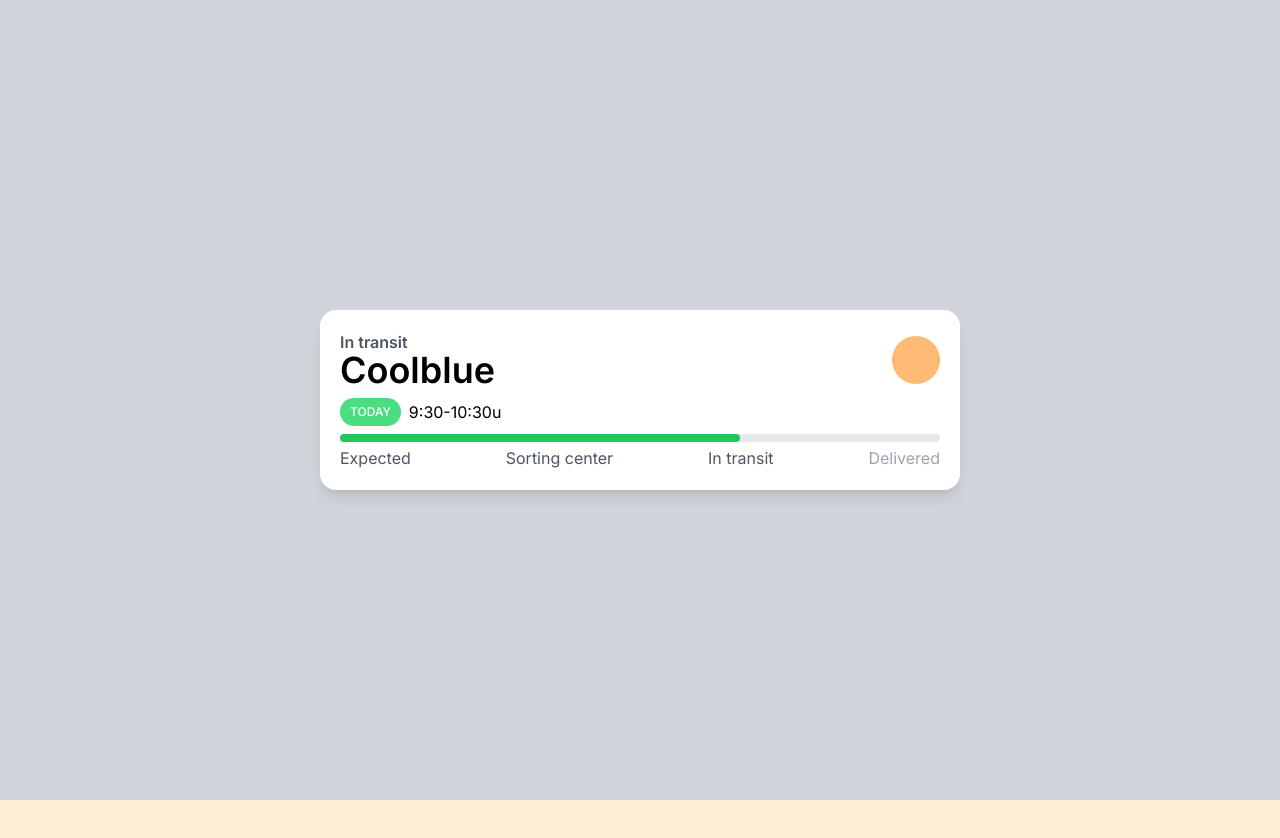
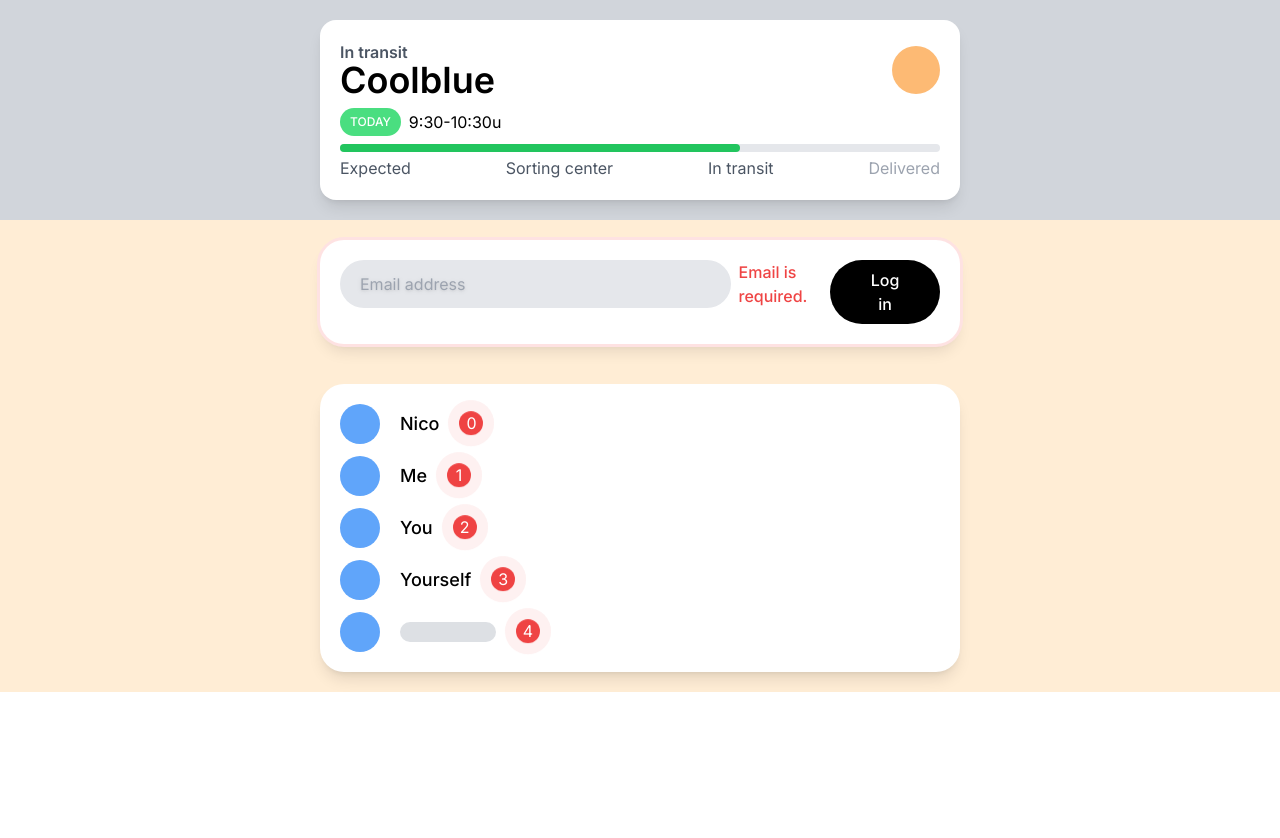
Before and after one commit to islanderian/carrot-market-reloaded, a Next.js app: page / in a window 1280 px wide. Shown: the top 838 px of the page. After the commit the page ends 800 px from the top, so only its background shows below. Built offline with nearby package versions, Linux system fonts and the light colour scheme.

Commit message:
#3.8 Lists and Animation

```diff
--- a/app/page.tsx
+++ b/app/page.tsx
@@ -2,28 +2,28 @@
   return (
     <main>
       {/* Card Component */}
-      <div className="bg-gray-300 h-screen flex items-center justify-center p-5">
-        <div className="bg-white w-full shadow-lg p-5 rounded-2xl max-w-screen-sm">
-          <div className="flex justify-between items-center">
+      <div className="flex items-center justify-center p-5 bg-gray-300">
+        <div className="w-full max-w-screen-sm p-5 bg-white shadow-lg rounded-2xl">
+          <div className="flex items-center justify-between">
             <div className="flex flex-col">
-              <span className="text-gray-600 font-semibold -mb-1">
+              <span className="-mb-1 font-semibold text-gray-600">
                 In transit
               </span>
               <span className="text-4xl font-semibold">Coolblue</span>
             </div>
-            <div className="size-12 bg-orange-300 rounded-full" />
+            <div className="bg-orange-300 rounded-full size-12" />
           </div>
-          <div className="my-2 flex items-center gap-2">
+          <div className="flex items-center gap-2 my-2">
             <span className="bg-green-400 text-white uppercase px-2.5 py-1.5 text-xs font-medium rounded-full">
               Today
             </span>
             <span>9:30-10:30u</span>
           </div>
           <div className="relative">
-            <div className="bg-gray-200 w-full h-2 rounded-full absolute" />
-            <div className="bg-green-500 w-2/3 h-2 rounded-full absolute" />
+            <div className="absolute w-full h-2 bg-gray-200 rounded-full" />
+            <div className="absolute w-2/3 h-2 bg-green-500 rounded-full" />
           </div>
-          <div className="flex justify-between items-center mt-5 text-gray-600">
+          <div className="flex items-center justify-between mt-5 text-gray-600">
             <span>Expected</span>
             <span>Sorting center</span>
             <span>In transit</span>
@@ -32,20 +32,40 @@
         </div>
       </div>
       {/* Input */}
-      <div className="bg-gray-100 h-screen flex items-center justify-center p-5 sm:bg-red-100 md:bg-green-100 lg:bg-cyan-100 xl:bg-orange-100 2xl:bg-purple-100">
+      <div className="flex items-center justify-center p-5 bg-gray-100 sm:bg-red-100 md:bg-green-100 lg:bg-cyan-100 xl:bg-orange-100 2xl:bg-purple-100">
         <div className="bg-white  shadow-lg p-5 rounded-3xl w-full max-w-screen-sm flex flex-col gap-2 md:flex-row *:outline-none has-[:invalid]:ring-red-100 ring ring-transparent transition-all">
           <input
-            className="w-full rounded-full h-12 bg-gray-200 pl-5 ring ring-transparent focus:ring-green-500 focus:ring-offset-2 transition-shadow placeholder:drop-shadow invalid:focus:ring-red-500 peer"
+            className="w-full h-12 pl-5 transition-shadow bg-gray-200 rounded-full ring ring-transparent focus:ring-green-500 focus:ring-offset-2 placeholder:drop-shadow invalid:focus:ring-red-500 peer"
             type="text"
             placeholder="Email address"
             required
           />
-          <span className="text-red-500 font-medium hidden peer-invalid:block">
+          <span className="hidden font-medium text-red-500 peer-invalid:block">
             Email is required.
           </span>
-          <button className="bg-black text-white py-2 rounded-full active:scale-90 transition-transform font-medium md:px-10">
+          <button className="py-2 font-medium text-white transition-transform bg-black rounded-full active:scale-90 md:px-10">
             Log in
           </button>
+        </div>
+      </div>
+      {/* List */}
+      <div className="flex items-center justify-center p-5 bg-gray-100 sm:bg-red-100 md:bg-green-100 lg:bg-cyan-100 xl:bg-orange-100 2xl:bg-purple-100">
+        <div className="flex flex-col w-full max-w-screen-sm gap-3 p-5 bg-white shadow-lg rounded-3xl">
+          {["Nico", "Me", "You", "Yourself", ""].map((person, index) => (
+            <div
+              key={index}
+              className="flex items-center gap-5 last:border-0 last:pb-0"
+            >
+              <div className="bg-blue-400 rounded-full size-10" />
+              <span className="text-lg font-medium empty:w-24 empty:h-5 empty:bg-gray-300 empty:rounded-full empty:animate-pulse">
+                {person}
+              </span>
+              <div className="relative flex items-center justify-center text-white bg-red-500 rounded-full size-6 animate-bounce">
+                <span className="z-10">{index}</span>
+                <div className="absolute bg-red-500 rounded-full size-6 animate-ping"></div>
+              </div>
+            </div>
+          ))}
         </div>
       </div>
     </main>
```
